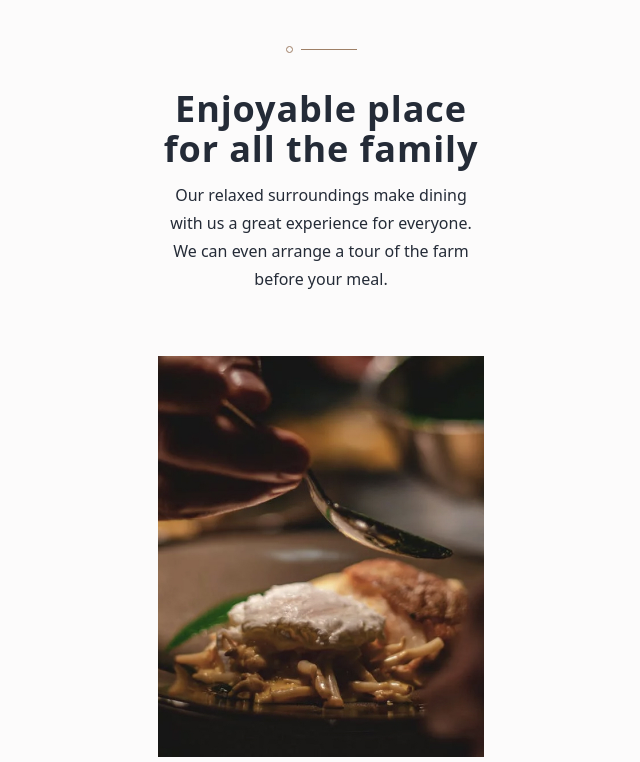
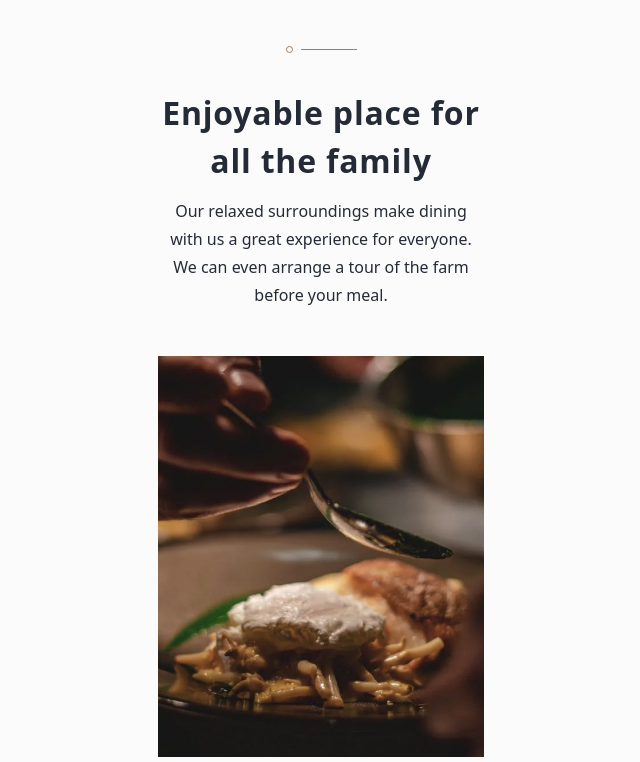
Before and after one commit to neshacascia/verde, a React (Vite) app: page / in a window 1280 px wide. Shown: the part 1298-2060 px from the top of the page, without its empty margins (319-959 px from the left). Built offline with nearby package versions, Linux system fonts and the light colour scheme.

Commit message:
decreased h2 font size

```diff
--- a/src/components/Item.jsx
+++ b/src/components/Item.jsx
@@ -5,7 +5,7 @@ export default function Item({ item }) {
     <div className="text-darkBlue text-center w-[327px] h-[662px] flex flex-col items-center -mt-16">
       <img src={item.image} className="mb-12" />
       <img src={divide} />
-      <h2 className="text-4xl font-bold tracking-wide mt-9 mb-3">
+      <h2 className="text-[32px] font-bold tracking-wide mt-9 mb-3">
         {item.heading}
       </h2>
       <p className="leading-7">{item.text}</p>
```
